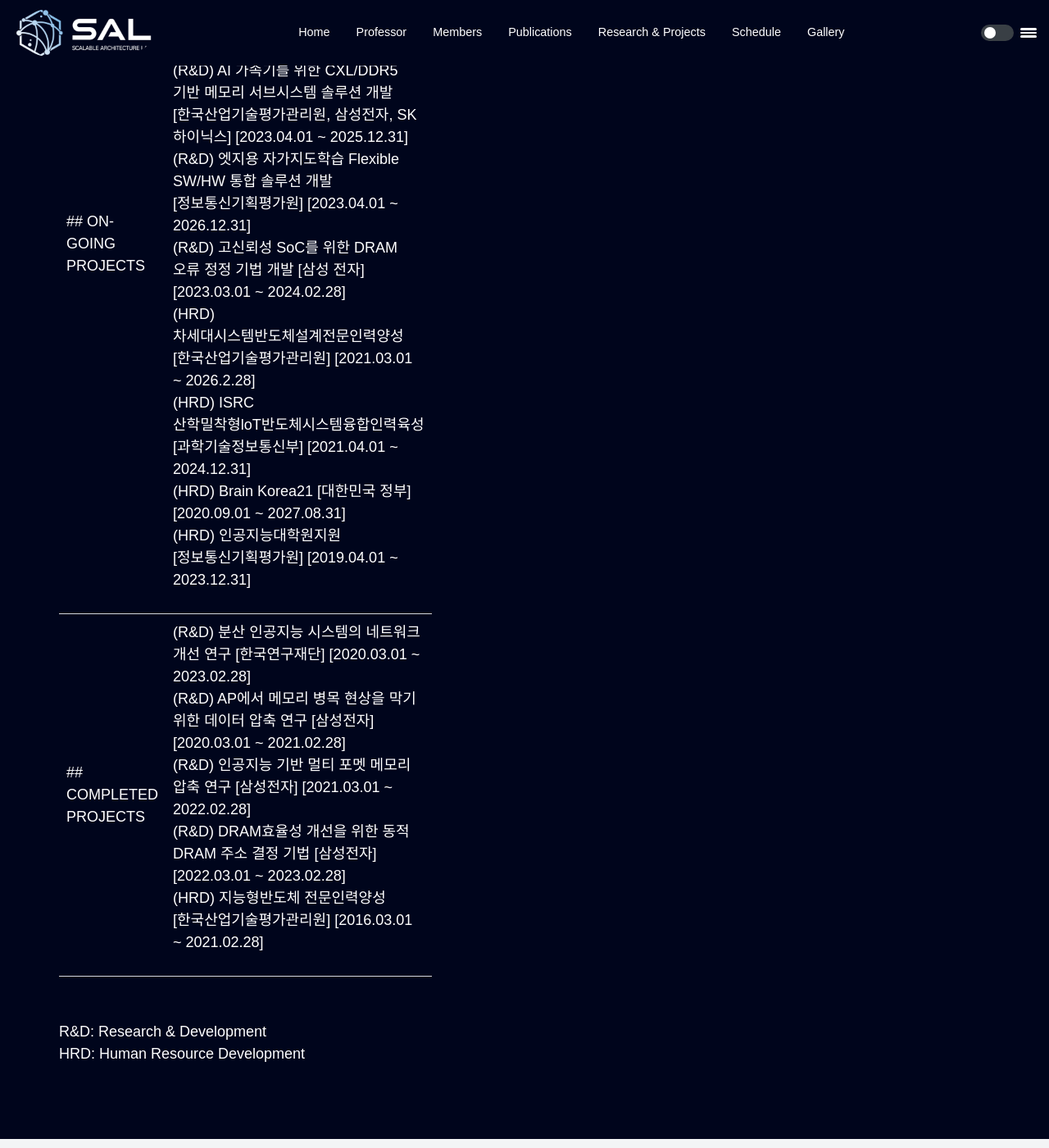
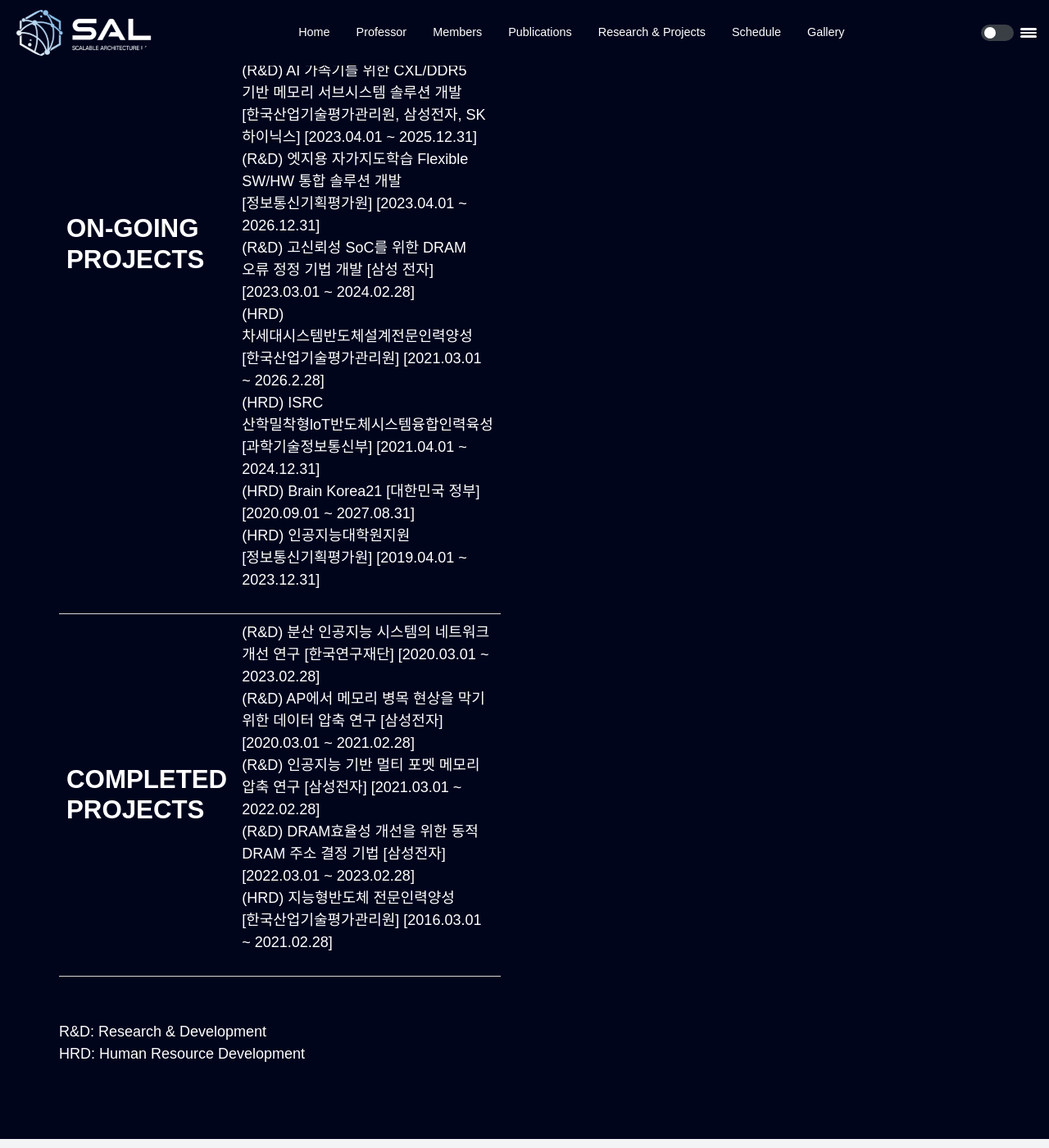
Before and after one commit to scalable-arch/scalable-arch.github.io, a Jekyll site: the page built from projects.md, in a window 1280 px wide and 1400 px high, scrolled down 611 px. Shown: the whole window at 82% size. Built offline with Jekyll 4.4.1, drawn with Linux system fonts in a browser that asks for light colours.

Commit message:
Update projects.md

```diff
--- a/projects.md
+++ b/projects.md
@@ -4,9 +4,9 @@ permalink: /projects/
 layout: posts-page
 ---
 
-<table cellspacing="0" cellpadding="0">
+<table border="0">
   <tr>
-    <td> ## ON-GOING PROJECTS </td>
+    <td> <h2> ON-GOING PROJECTS </h2> </td>
     <td>
       <ol>
         <li> (R&D) 고신뢰 메모리를 위한 지능형 인메모리 오류정정 디바이스 개발 [정보통신기획평가원] [2021.04.01 ~ 2024.12.31] </li>
@@ -22,7 +22,7 @@ layout: posts-page
     </td>
   </tr>
   <tr>
-    <td> ## COMPLETED PROJECTS </td>
+    <td> <h2> COMPLETED PROJECTS </h2> </td>
     <td>
       <ol>
         <li> (R&D) 분산 인공지능 시스템의 네트워크 개선 연구 [한국연구재단] [2020.03.01 ~ 2023.02.28] </li>
```
